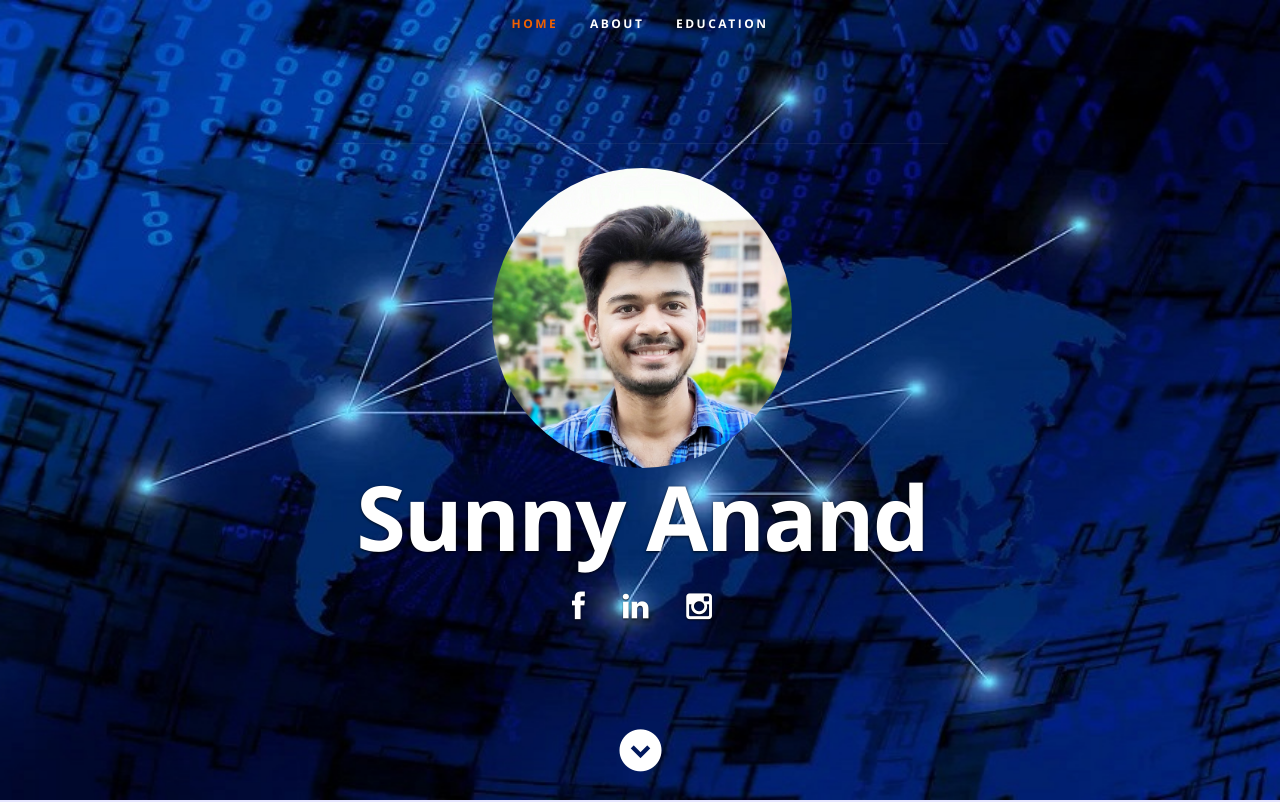
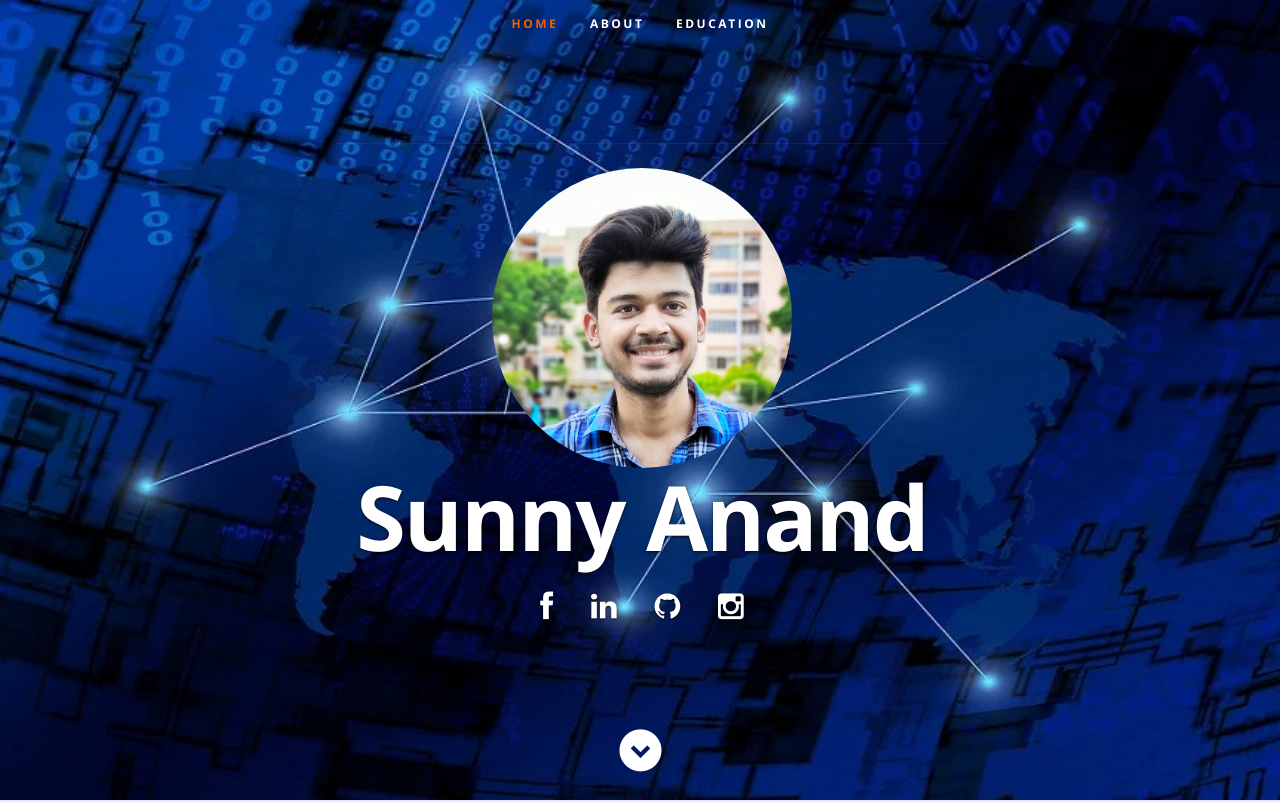
Before and after one commit to sunnyanand8651/sunnyanand8651.github.io, a plain HTML site: page index.html in a window 1280 px wide. Shown: the top 802 px of the page. Drawn offline with nearby package versions, Linux system fonts and the light colour scheme.

Commit message:
Update index.html

```diff
--- a/index.html
+++ b/index.html
@@ -63,6 +63,7 @@
             <ul class="social">
                <li><a href="https://www.facebook.com/sunny8651"><i class="fa fa-facebook"></i></a></li>
                <li><a href="https://www.linkedin.com/in/sunny-anand-442755102/"><i class="fa fa-linkedin"></i></a></li>
+			   <li><a href="https://github.com/sunnyanand8651/"><i class="fa fa-github"></i></a></li>
                <li><a href="https://www.instagram.com/sunny_anand/"><i class="fa fa-instagram"></i></a></li>
             </ul>
          </div>
```
